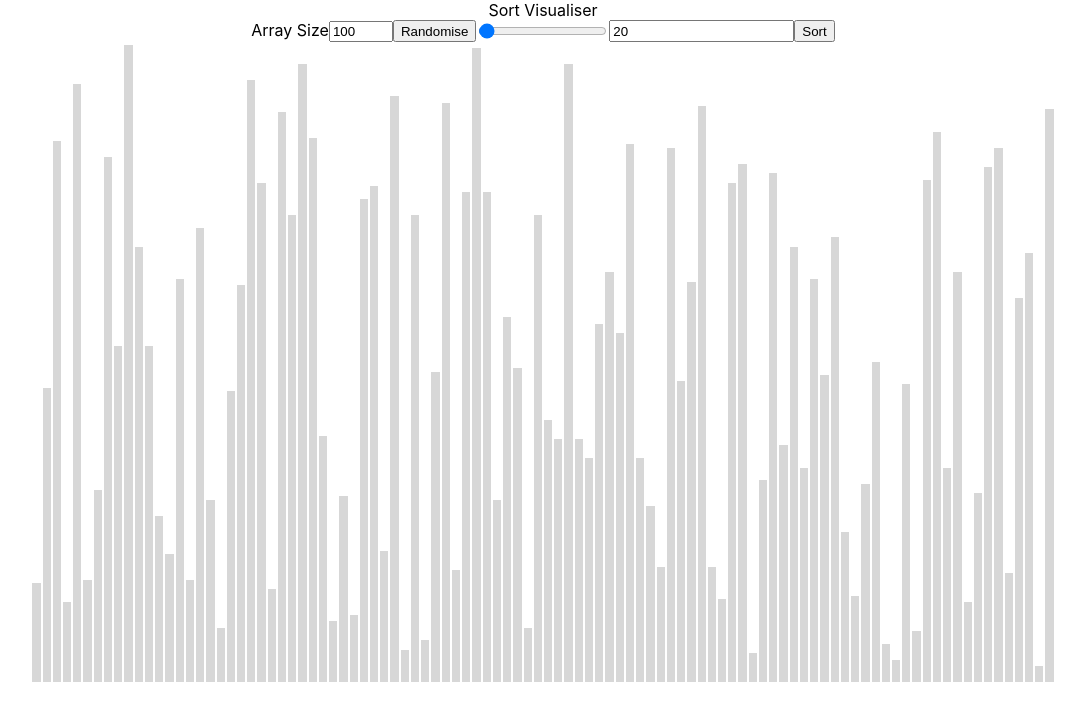
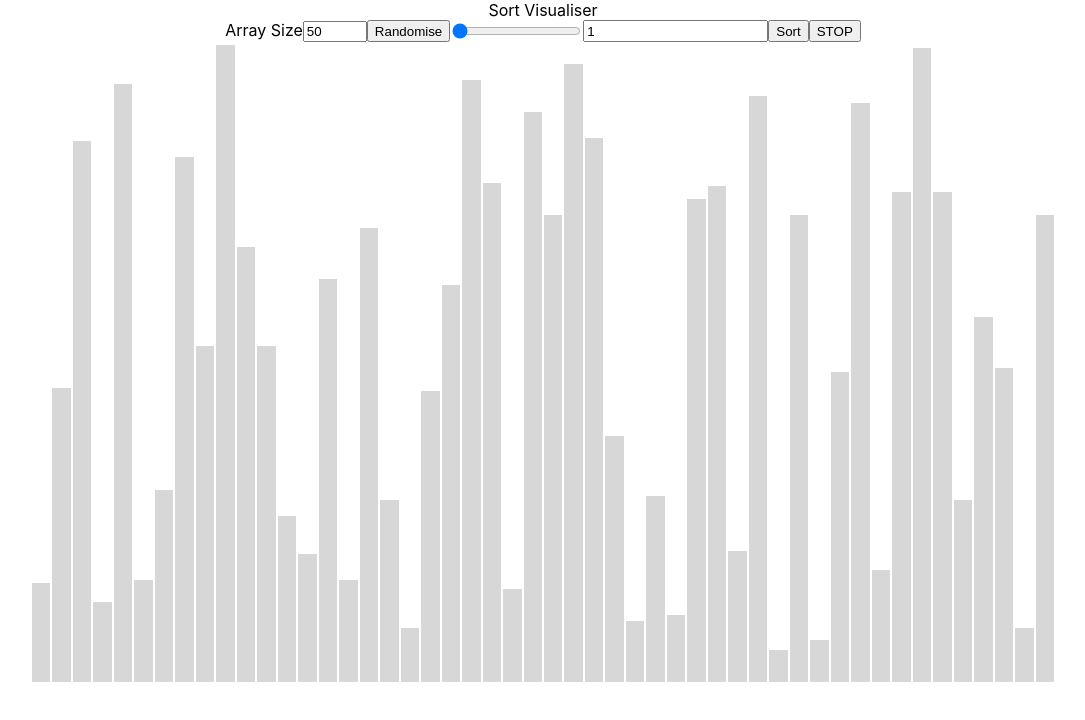
Before and after one commit to saurabhanand-git/sorting-visualiser-ReactJS, a React (Create React App) app: page / in a window 1280 px wide. Shown: the top 720 px of the page, without its empty margins (97-1182 px from the left). Built offline with nearby package versions, Linux system fonts and the light colour scheme.

Commit message:
reverts animation to be functional but colours are not reset

```diff
--- a/src/components/Content.jsx
+++ b/src/components/Content.jsx
@@ -40,8 +40,9 @@ class Content extends Component {
     values: [],
     max: 200,
     min: 5,
-    width: 100,
-    delay: 20,
+    width: 50,
+    delay: 1,
+    isStopped: false,
   };
 
   componentDidMount() {
@@ -54,15 +55,19 @@ class Content extends Component {
     this.setState({ values: generateNewArray(max, min, width) });
   };
 
-  handleSubmit = (event) => {
-    event.preventDefault();
-    this.handleSort();
-  };
+  // handleSubmit = (event) => {
+  //   event.preventDefault();
+  //   this.handleSort();
+  // };
 
   handleSort = () => {
     const valuesToSort = this.state.values.map((valueObj) => valueObj.value);
     const { animations } = bubbleSort(valuesToSort);
     this.processAnimations(animations);
+  };
+
+  handleStop = () => {
+    this.setState({ isStopped: true });
   };
 
   processAnimations = (animations) => {
@@ -131,7 +136,7 @@ class Content extends Component {
           <button onClick={this.handleRandomise}>Randomise</button>
           <input
             type="range"
-            min="1"
+            min="0.005"
             max="2000"
             value={delay}
             onChange={this.handleDelayChange}></input>
@@ -140,6 +145,7 @@ class Content extends Component {
             value={delay}
             onChange={this.handleDelayChange}></input>
           <button onClick={this.handleSort}>Sort</button>
+          <button onClick={this.handleStop}>STOP</button>
         </Controls>
         <Bars>
           {this.state.values.map((valueObj, index) => {
```
Also changed, not shown: 1 other file (tests, documents, lock files or other folders).
